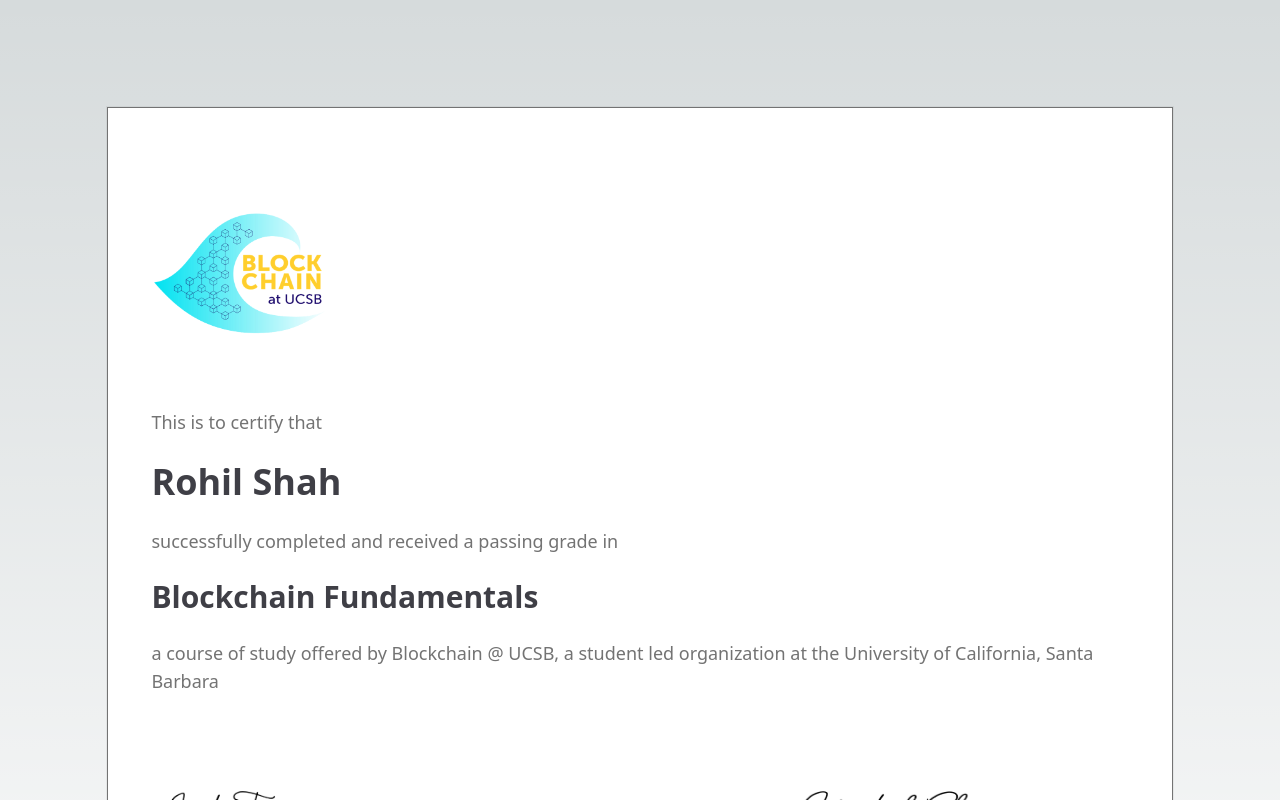
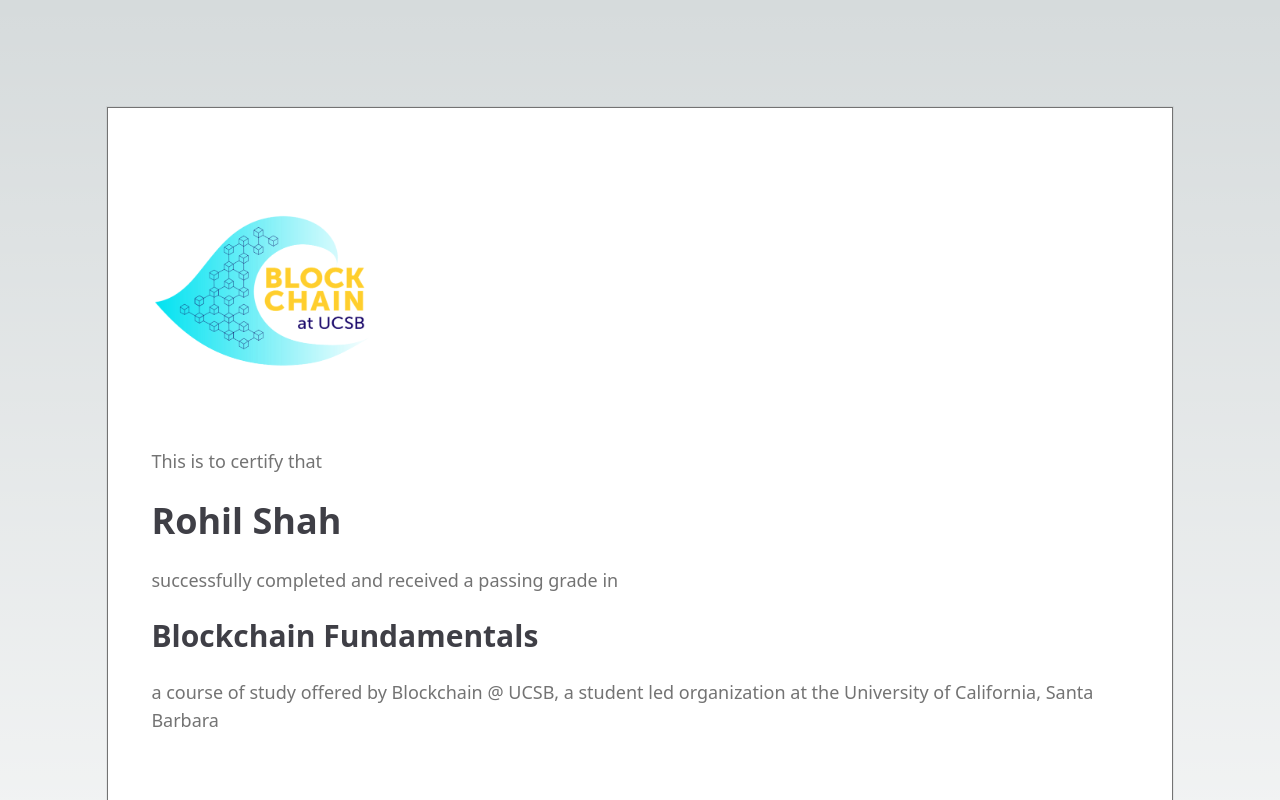
Before and after one commit to heyyysus/bc-fundamentals-certificates, a Next.js app: page /K3151CIFKKLJ in a window 1280 px wide. Shown: the top 800 px of the page. Built offline with nearby package versions, Linux system fonts and the light colour scheme.

Commit message:
increase logo size

```diff
--- a/components/certificate.tsx
+++ b/components/certificate.tsx
@@ -37,8 +37,8 @@
       <Image
         src="/logos/logo.png"
         alt="Blockchain @ UCSB logo"
-        width={200}
-        height={200}
+        width={250}
+        height={250}
         />
         {/* ISSUE WITH IMAGE QUALITY */}
       <span className="uppercase sr-only" style={{lineHeight: "44px"}}>
```
